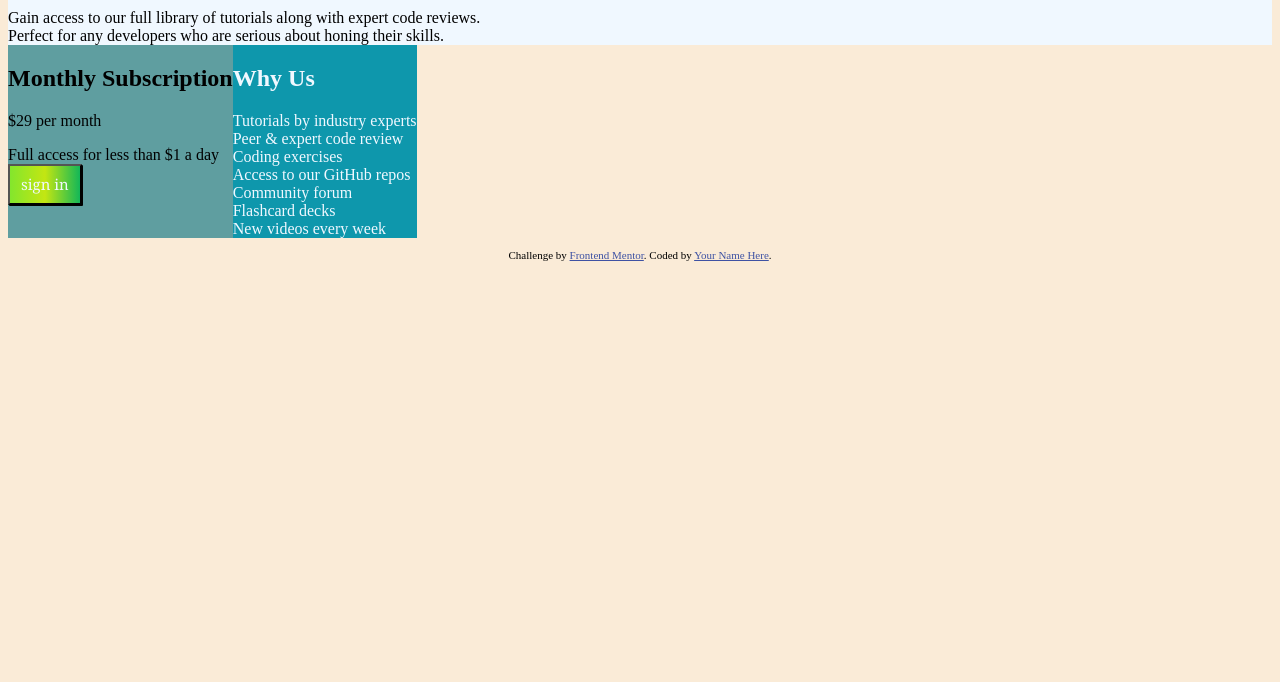
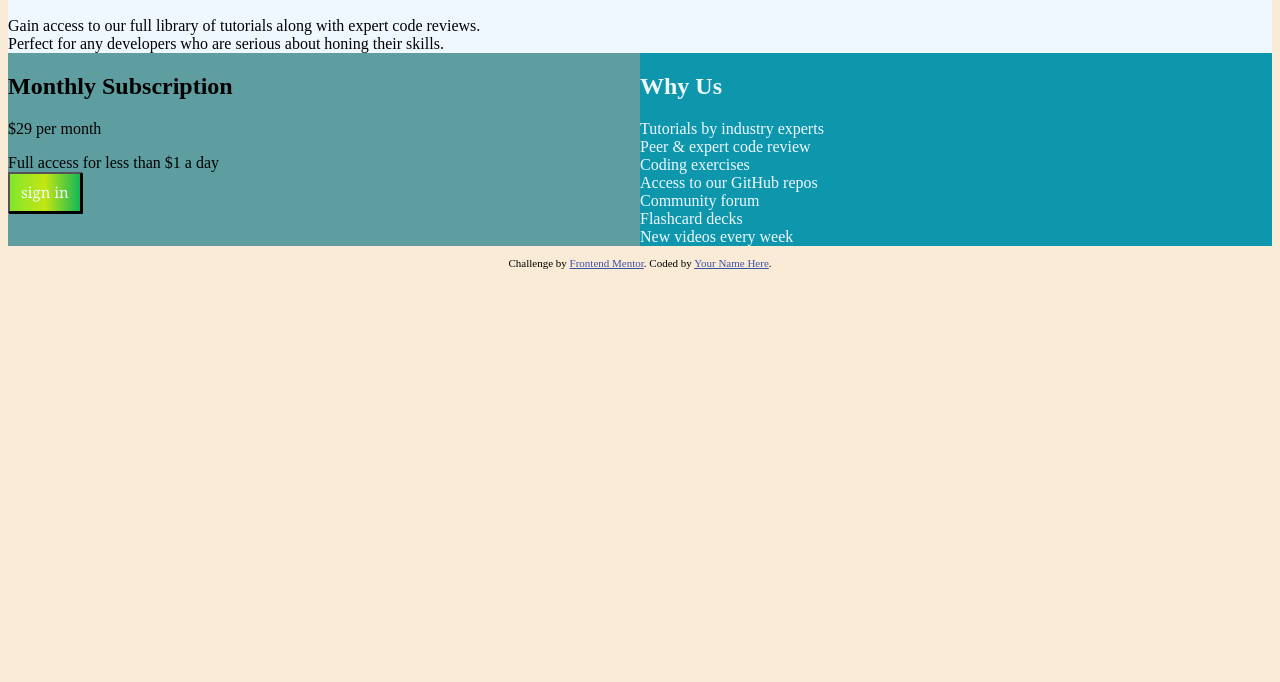
Before and after one commit to BastienVintras/Fiche_signUp, a plain HTML site: page index.html in a window 1280 px wide. Shown: the part 118-800 px from the top of the page. Drawn offline with Linux system fonts and the light colour scheme.

Commit message:
flex dekstop ok

```diff
--- a/style.css
+++ b/style.css
@@ -19,12 +19,18 @@ body{
 }
 .containerMain2{
     display: flex;
+    width:100%;
 }
 
-
+.mainContainer {
+    display: flex;
+    flex-direction: column;
+    width:100%;
+}
 
 .container2{
     background-color: cadetblue;
+    width:50%;
 }
 .button{
 
@@ -52,4 +58,5 @@ body{
 .container3{
     background-color: rgb(14, 151, 172);
     color: aliceblue;
+    width: 50%;
 }
```
